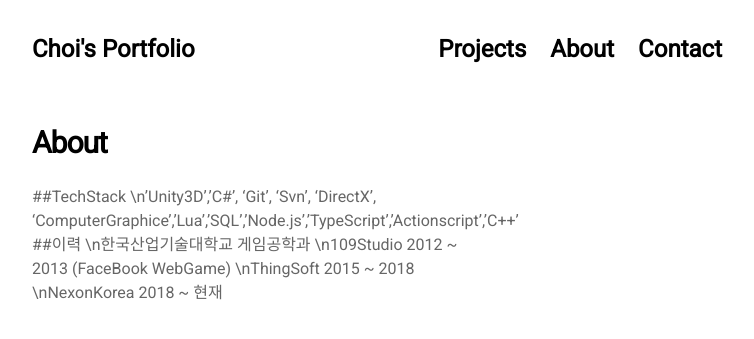
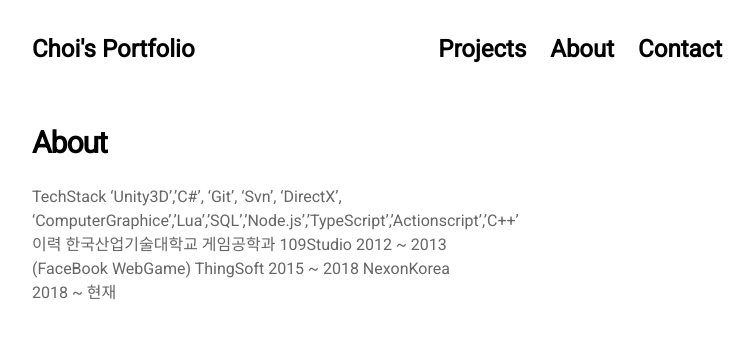
Before and after one commit to ChoiJeHyen/ChoiJeHyen.github.io, a Jekyll site: the page built from pages/about.html, in a window 1280 px wide. Shown: the top 339 px of the page, without its empty margins (263-1017 px from the left). Built offline with Jekyll 4.4.1, drawn with Linux system fonts in a browser that asks for light colours; nearby versions of some CDN libraries.

```diff
--- a/_data/settings.yml
+++ b/_data/settings.yml
@@ -42,16 +42,16 @@
 about: >
   # About
 
-  ##TechStack
+  TechStack
 
-  \n'Unity3D','C#', 'Git', 'Svn', 'DirectX', 'ComputerGraphice','Lua','SQL','Node.js','TypeScript','Actionscript','C++'
+  'Unity3D','C#', 'Git', 'Svn', 'DirectX', 'ComputerGraphice','Lua','SQL','Node.js','TypeScript','Actionscript','C++'
 
-  ##이력
+  이력
 
-  \n한국산업기술대학교 게임공학과
-  \n109Studio 2012 ~ 2013 (FaceBook WebGame)
-  \nThingSoft 2015 ~ 2018
-  \nNexonKorea 2018 ~ 현재
+  한국산업기술대학교 게임공학과
+  109Studio 2012 ~ 2013 (FaceBook WebGame)
+  ThingSoft 2015 ~ 2018
+  NexonKorea 2018 ~ 현재
 
 
 
```
